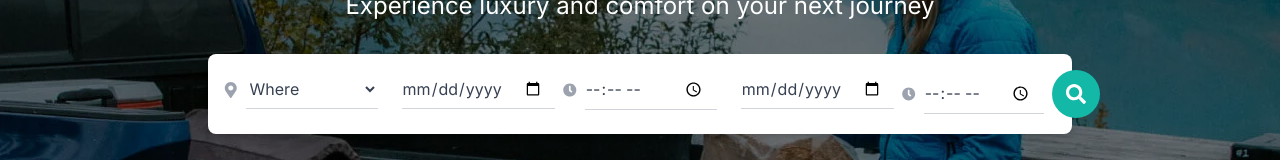
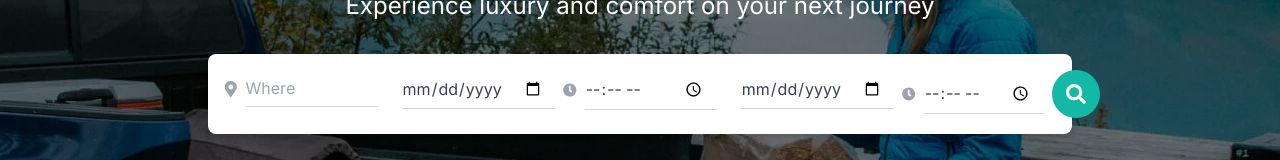
Before and after one commit to FrontEnd-Experimental-Features/rental-cars, a Next.js app: page / in a window 1280 px wide. Shown: the part 426-586 px from the top of the page. Built offline with nearby package versions, Linux system fonts and the light colour scheme.

Commit message:
drpDown dynamic suggestions

```diff
--- a/src/components/search/SearchForm.tsx
+++ b/src/components/search/SearchForm.tsx
@@ -1,9 +1,9 @@
 'use client'
 
-import React from 'react';
+import React, { useState, useEffect, useRef } from 'react';
 import { FaSearch, FaMapMarkerAlt, FaCalendarAlt, FaClock } from 'react-icons/fa';
 import { useSearchForm } from '../../lib/search/useSearchForm';
-import { locations } from '../../lib/search/constants';
+import { locations, LocationData } from '../../lib/search/constants';
 
 interface SearchFormProps {
   isSticky?: boolean;
@@ -25,23 +25,93 @@ const SearchForm: React.FC<SearchFormProps> = ({ isSticky = false }) => {
     handleSubmit
   } = useSearchForm();
 
+  const [inputValue, setInputValue] = useState(location || '');
+  const [suggestions, setSuggestions] = useState<string[]>([]);
+  const [showSuggestions, setShowSuggestions] = useState(false);
+  const inputRef = useRef<HTMLInputElement>(null);
+
+  useEffect(() => {
+    const handleClickOutside = (event: MouseEvent) => {
+      if (inputRef.current && !inputRef.current.contains(event.target as Node)) {
+        setShowSuggestions(false);
+      }
+    };
+
+    document.addEventListener('mousedown', handleClickOutside);
+    return () => {
+      document.removeEventListener('mousedown', handleClickOutside);
+    };
+  }, []);
+
+  const handleInputChange = (e: React.ChangeEvent<HTMLInputElement>) => {
+    const value = e.target.value;
+    setInputValue(value);
+
+    if (value.length > 1) {
+      const newSuggestions = Object.entries(locations as LocationData)
+        .flatMap(([state, cities]) =>
+          cities.map(city => `${city}, ${state}`)
+        )
+        .filter(loc => loc.toLowerCase().includes(value.toLowerCase()))
+        .slice(0, 5);
+      setSuggestions(newSuggestions);
+      setShowSuggestions(true);
+    } else {
+      setSuggestions([]);
+      setShowSuggestions(false);
+    }
+  };
+
+  const handleSuggestionClick = (suggestion: string) => {
+    setInputValue(suggestion);
+    setLocation(suggestion);
+    setShowSuggestions(false);
+  };
+
+  const handleInputBlur = () => {
+    setTimeout(() => {
+      if (!suggestions.includes(inputValue)) {
+        setInputValue(location || '');
+      }
+      setShowSuggestions(false);
+    }, 200);
+  };
+
+  console.log('Render - inputValue:', inputValue, 'location:', location);
+
   return (
     <form onSubmit={handleSubmit} className={`bg-white rounded-lg shadow-md p-4 ${isSticky ? 'sticky top-14 z-40' : ''}`}>
       <div className="flex flex-wrap -mx-2">
         <div className="w-full sm:w-1/2 md:w-1/5 px-2 mb-4 md:mb-0">
-          <div className="flex items-center">
+          <div className="flex items-center relative">
             <FaMapMarkerAlt className="text-gray-400 mr-2" />
-            <select
-              value={location}
-              onChange={(e) => setLocation(e.target.value)}
+            <input
+              ref={inputRef}
+              type="text"
+              value={inputValue}
+              onChange={handleInputChange}
+              onFocus={() => setShowSuggestions(true)}
+              onBlur={handleInputBlur}
+              placeholder="Where"
               className="w-full bg-transparent border-b border-gray-300 focus:border-teal-500 text-gray-700 py-2 pr-3 leading-tight focus:outline-none"
               required
-            >
-              <option value="">Where</option>
-              {locations.map((loc) => (
-                <option key={loc} value={loc}>{loc}</option>
-              ))}
-            </select>
+            />
+            {showSuggestions && suggestions.length > 0 && (
+              <ul className="absolute left-0 right-0 top-full mt-1 bg-white border border-gray-300 rounded-md shadow-lg z-50 max-h-60 overflow-y-auto">
+                {suggestions.map((suggestion, index) => (
+                  <li
+                    key={index}
+                    className="px-4 py-2 hover:bg-gray-100 cursor-pointer text-gray-700"
+                    onMouseDown={(e) => {
+                      e.preventDefault();
+                      handleSuggestionClick(suggestion);
+                    }}
+                  >
+                    {suggestion}
+                  </li>
+                ))}
+              </ul>
+            )}
           </div>
         </div>
         <div className="w-full sm:w-1/2 md:w-1/5 px-2 mb-4 md:mb-0">
--- a/src/lib/search/constants.ts
+++ b/src/lib/search/constants.ts
@@ -1 +1,12 @@
-export const locations = ['LAX', 'SFO', 'NVD', 'PHX', 'NYC', 'MIA', 'CHI', 'HOU', 'ATL', 'BOS'];
+export interface LocationData {
+  [state: string]: string[];
+}
+
+export const locations: LocationData = {
+  "California": ["Los Angeles", "San Francisco", "San Diego"],
+  "New York": ["New York City", "Buffalo", "Albany"],
+  "Texas": ["Houston", "Austin", "Dallas"],
+  "Florida": ["Miami", "Orlando", "Tampa"],
+  "Illinois": ["Chicago", "Springfield", "Peoria"],
+  "Arizona": ["Phoenix", "Tucson", "Flagstaff"]
+};
```
